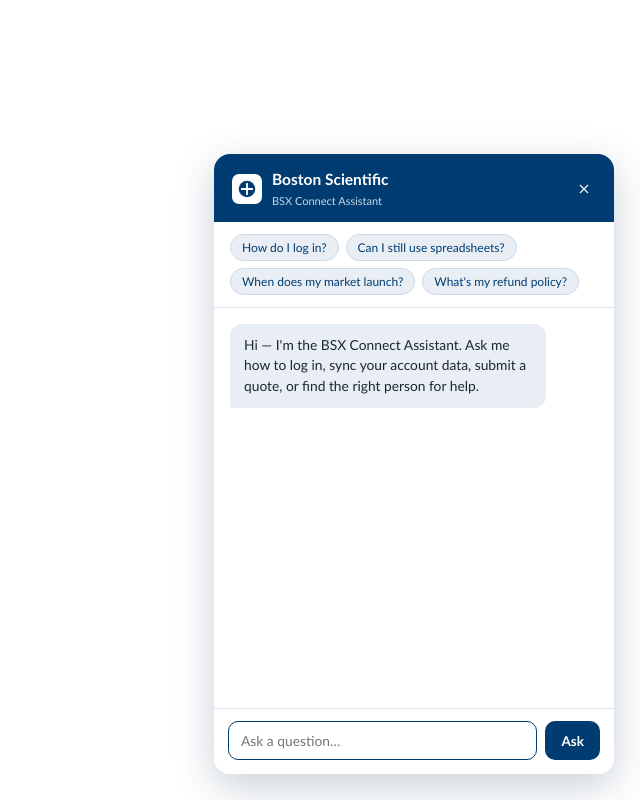
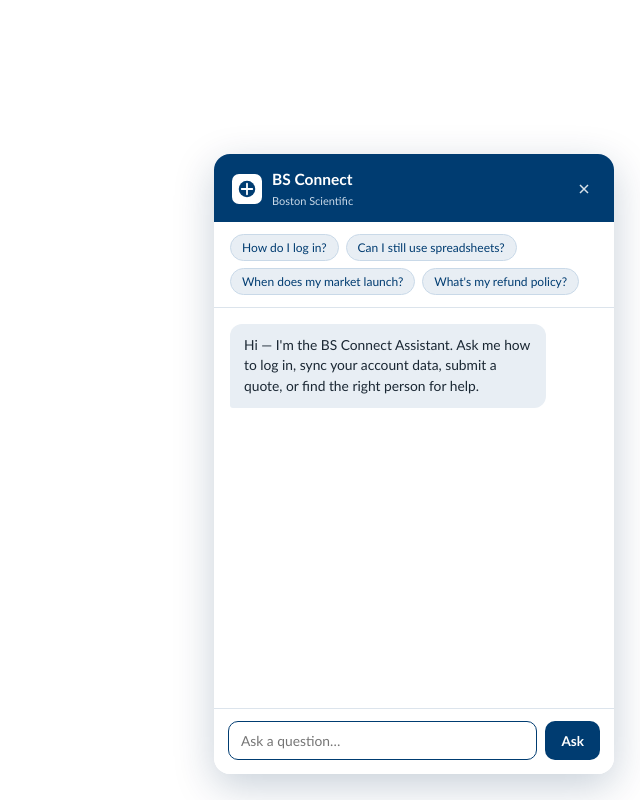
Before and after one commit to suhailsnaplion/bsx-connect-assistant, a website: page index.html in a window 1280 px wide. Both pictures are taken after a click on the element "Chat with BS Connect". Shown: the whole page, without its empty margins (640-1280 px from the left). Drawn offline with Linux system fonts and the light colour scheme.

Commit message:
Update index.html

```diff
--- a/index.html
+++ b/index.html
@@ -3,7 +3,7 @@
 <head>
 <meta charset="UTF-8">
 <meta name="viewport" content="width=device-width, initial-scale=1.0">
-<title>BSX Connect Assistant</title>
+<title>BS Connect</title>
 <style>
   :root {
     --navy: #003C71;
@@ -221,7 +221,7 @@
 </head>
 <body>
 
-<div class="launcher" id="launcher" title="Chat with BSX Connect Assistant">
+<div class="launcher" id="launcher" title="Chat with BS Connect">
   <svg viewBox="0 0 24 24" fill="none" xmlns="http://www.w3.org/2000/svg">
     <path d="M4 4H20C21.1 4 22 4.9 22 6V16C22 17.1 21.1 18 20 18H8L4 22V18H4C2.9 18 2 17.1 2 16V6C2 4.9 2.9 4 4 4Z" fill="white"/>
     <circle cx="8" cy="11" r="1.3" fill="#003C71"/>
@@ -240,8 +240,8 @@
         </svg>
       </div>
       <div class="brand-text">
-        <h1>Boston Scientific</h1>
-        <span>BSX Connect Assistant</span>
+        <h1>BS Connect</h1>
+        <span>Boston Scientific</span>
       </div>
     </div>
     <div class="header-actions">
@@ -377,7 +377,7 @@ form.addEventListener("submit", (e) => {
 
 // Opening message
 addMessage("bot", {
-  text: "Hi — I'm the BSX Connect Assistant. Ask me how to log in, sync your account data, submit a quote, or find the right person for help.",
+  text: "Hi — I'm the BS Connect Assistant. Ask me how to log in, sync your account data, submit a quote, or find the right person for help.",
   fallback: false
 });
 </script>
```
